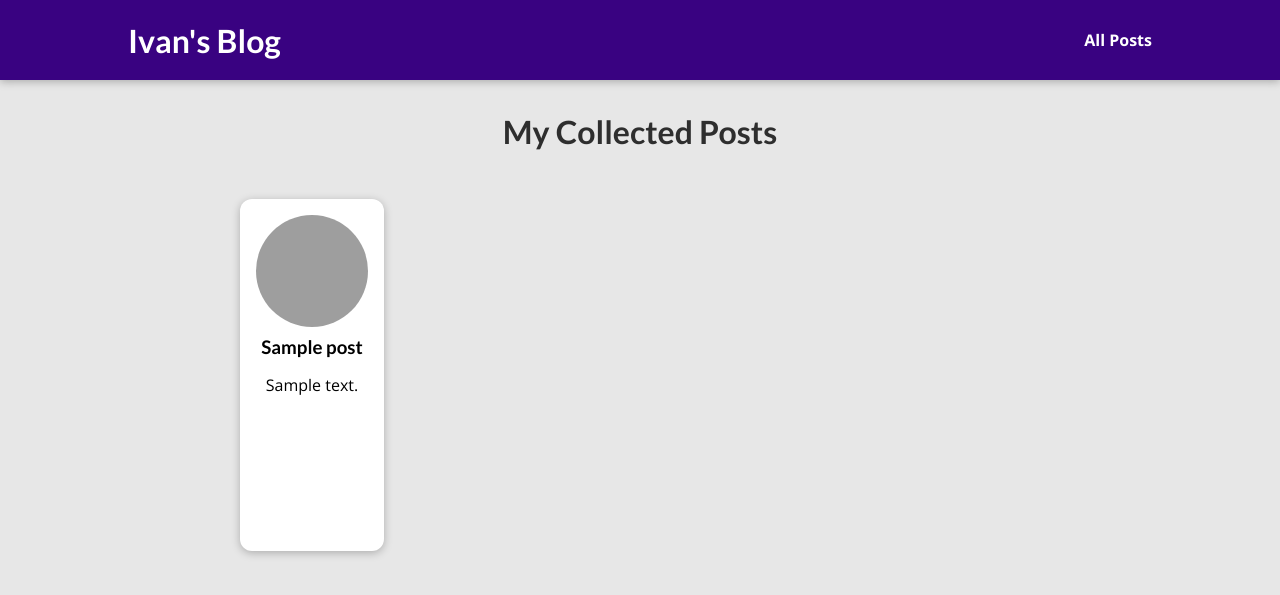
After one commit to IvanBondarenkoIT/my_site, a Django app: template blog/templates/blog/all-posts.html in a window 1280 px wide. The commit adds this page. Shown: the top 595 px of the page. Run offline with Django 4.2, Linux system fonts and the light colour scheme; the template is opened without the code that fills it: most values are stand-ins (such as "Sample title", 1, 10 or a date in 2020); grey boxes are pictures that could not be loaded.

Commit message:
blog app: make -    navigate,    rander,    404 page

```diff
--- /dev/null
+++ b/blog/static/blog/all-posts.css
@@ -0,0 +1,43 @@
+body {
+  background-color: #e7e7e7;
+}
+
+#main-navigation {
+  background-color: #390281;
+  box-shadow: 0 2px 8px rgba(0, 0, 0, 0.25);
+}
+
+#all-posts {
+  margin: 7rem auto;
+  width: 90%;
+  max-width: 60rem;
+}
+
+#all-posts h2 {
+  text-align: center;
+  font-size: 2rem;
+  color: #2e2e2e;
+  margin: 3rem 0;
+}
+
+ul {
+  list-style: none;
+  margin: 0;
+  padding: 0;
+  display: grid;
+  grid-template-columns: repeat(auto-fill, minmax(17rem, 1fr));
+  gap: 1.5rem;
+}
+
+.post img {
+  width: 7rem;
+  height: 7rem;
+}
+
+.post a {
+  height: 22rem;
+  transform-origin: center;
+  box-shadow: 0 2px 8px rgba(0, 0, 0, 0.25);
+  border-radius: 12px;
+  background-color: white;
+}
--- /dev/null
+++ b/blog/static/blog/post.css
@@ -0,0 +1,43 @@
+.post {
+  display: flex;
+  flex-direction: column;
+  align-items: center;
+  text-align: center;
+}
+
+.post a {
+  text-decoration: none;
+  color: black;
+  transition: all 0.2s ease;
+  padding: 1rem;
+}
+
+.post a:hover,
+.post a:active {
+  transform: scale(1.1);
+  background-color: #390281;
+  color: white;
+}
+
+.post img {
+  width: 5rem;
+  height: 5rem;
+  object-fit: cover;
+  border-radius: 50%;
+}
+
+.post h3 {
+  margin: 0.25rem 0;
+}
+
+.post time {
+  color: #666666;
+  margin: 0.25rem;
+  font-style: italic;
+  font-size: 0.85rem;
+}
+
+.post:hover time,
+.post:active time {
+  color: white;
+}
--- /dev/null
+++ b/blog/templates/blog/all-posts.html
@@ -0,0 +1,23 @@
+{% extends "base.html" %}
+{% load static %}
+
+{% block title %}
+    All Blogs
+{% endblock %}
+
+{% block css_files %}
+    <link rel="stylesheet" href="{% static "blog/post.css" %}">
+    <link rel="stylesheet" href="{% static "blog/all-posts.css" %}">
+{% endblock %}
+
+{% block content %}
+    <section id="all-posts">
+        <h2>My Collected Posts</h2>
+
+        <ul>
+            {% for post in all_posts %}
+                {% include "blog/includes/post.html" %}
+            {% endfor %}
+        </ul>
+    </section>
+{% endblock %}
--- /dev/null
+++ b/blog/templates/blog/includes/post.html
@@ -0,0 +1,15 @@
+{% load static %}
+
+<li>
+    <article class="post">
+        <a href="{% url "post-detail-page" slug=post.slug %}">
+            <img src="{% static "blog/images/"|add:post.image %}" alt="{{ post.title }}">
+            <div class="post__content">
+                <h3>{{ post.title }}</h3>
+                <p>
+                    {{ post.excerpt }}
+                </p>
+            </div>
+        </a>
+    </article>
+</li>
--- a/templates/base.html
+++ b/templates/base.html
@@ -9,6 +9,12 @@
     {% block css_files %}{% endblock %}
 </head>
 <body>
+    <header id="main-navigation">
+        <h1><a href="{% url "starting-page" %}">Ivan's Blog</a></h1>
+        <nav>
+            <a href="{% url "post-page" %}">All Posts</a>
+        </nav>
+    </header>
     {% block content %}
     {% endblock %}
 
```
Also changed, not shown: blog/static/blog/post-detail.css (added, +62 -0 lines), blog/templates/blog/index.html (+6 -22 lines), blog/templates/blog/post-detail.html (added, +31 -0 lines), blog/views.py (+85 -4 lines), templates/404.html (added, +11 -0 lines).
